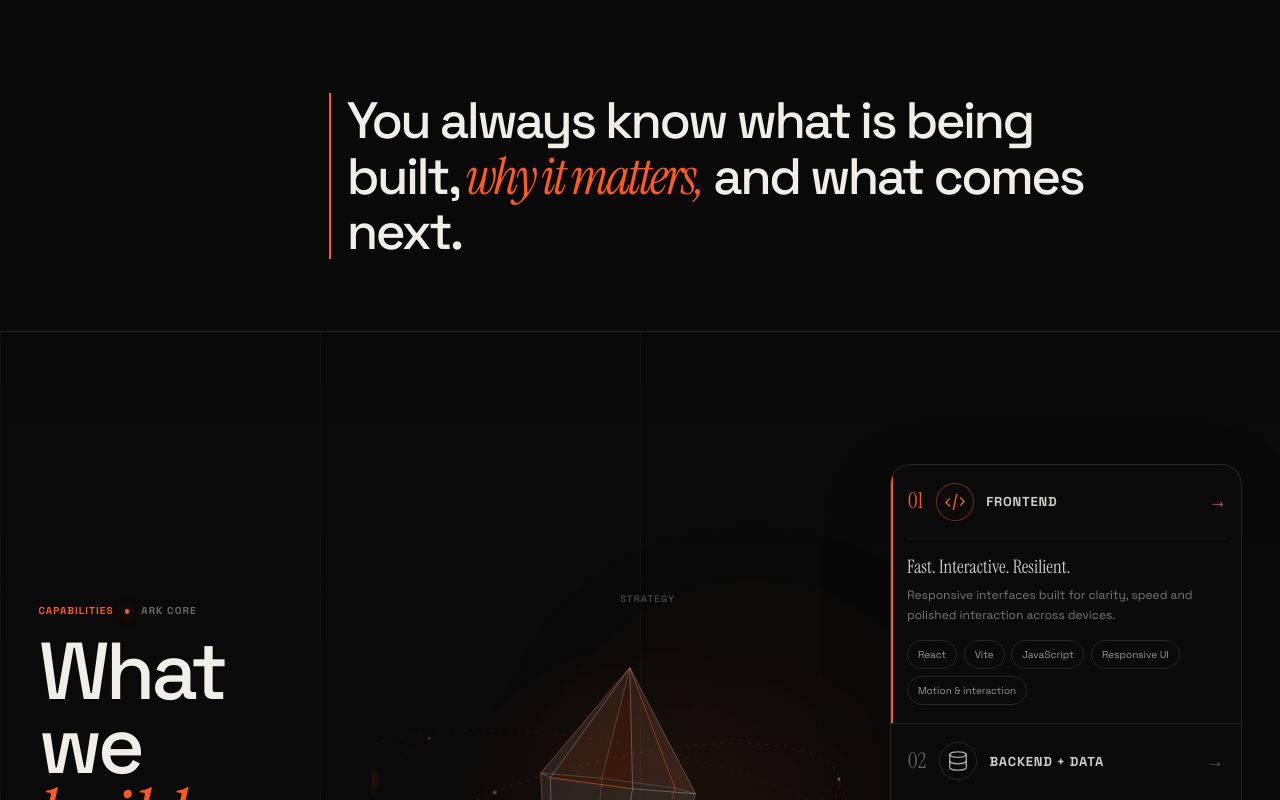
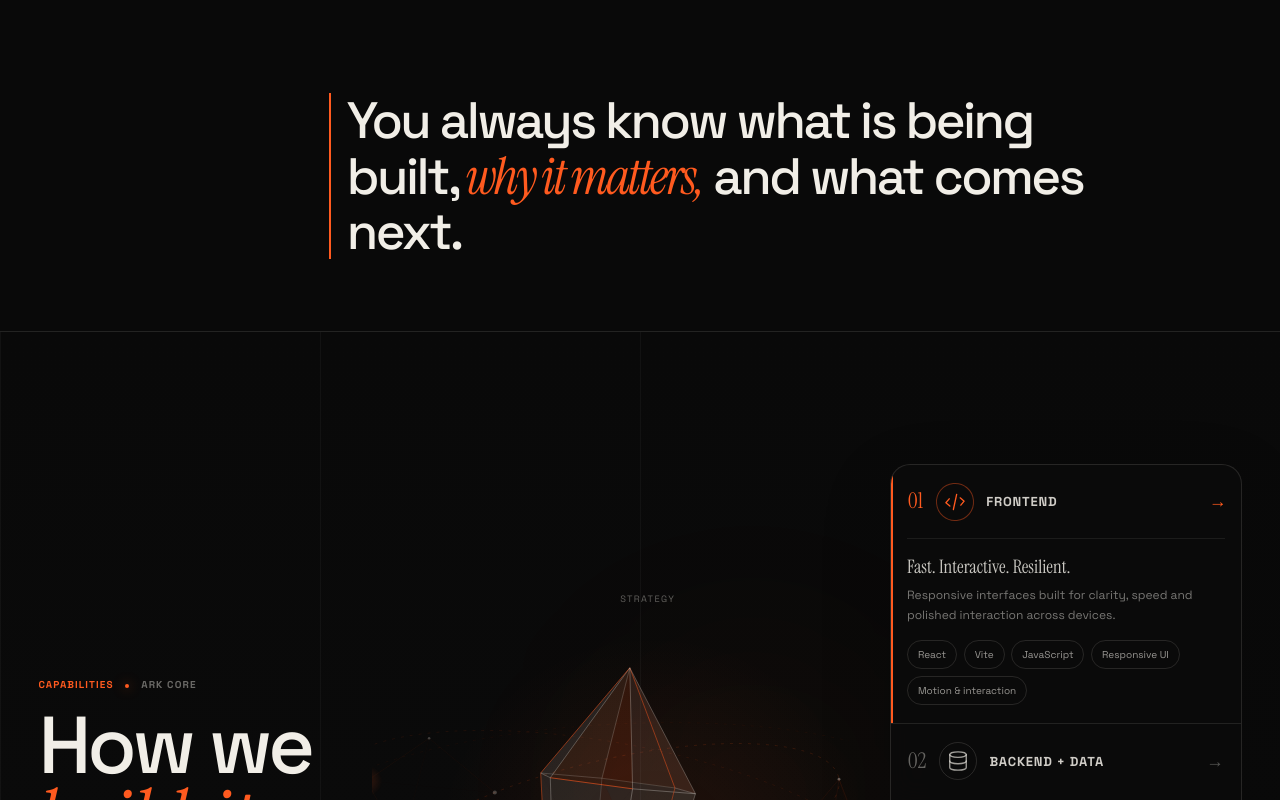
Before and after one commit to LinukaBandara/ark-ii, a React (Vite) app: page / in a window 1280 px wide. Shown: the part 11200-12000 px from the top of the page. Built offline with nearby package versions, Linux system fonts and the light colour scheme.

Commit message:
Differentiate ARK Core heading

```diff
--- a/src/components/CapabilitiesSection/CapabilitiesSection.jsx
+++ b/src/components/CapabilitiesSection/CapabilitiesSection.jsx
@@ -99,8 +99,8 @@ function CapabilitiesSection() {
           </div>
 
           <h2>
-            What we
-            <span> build with.</span>
+            How we
+            <span> build it.</span>
           </h2>
 
           <p>
```
